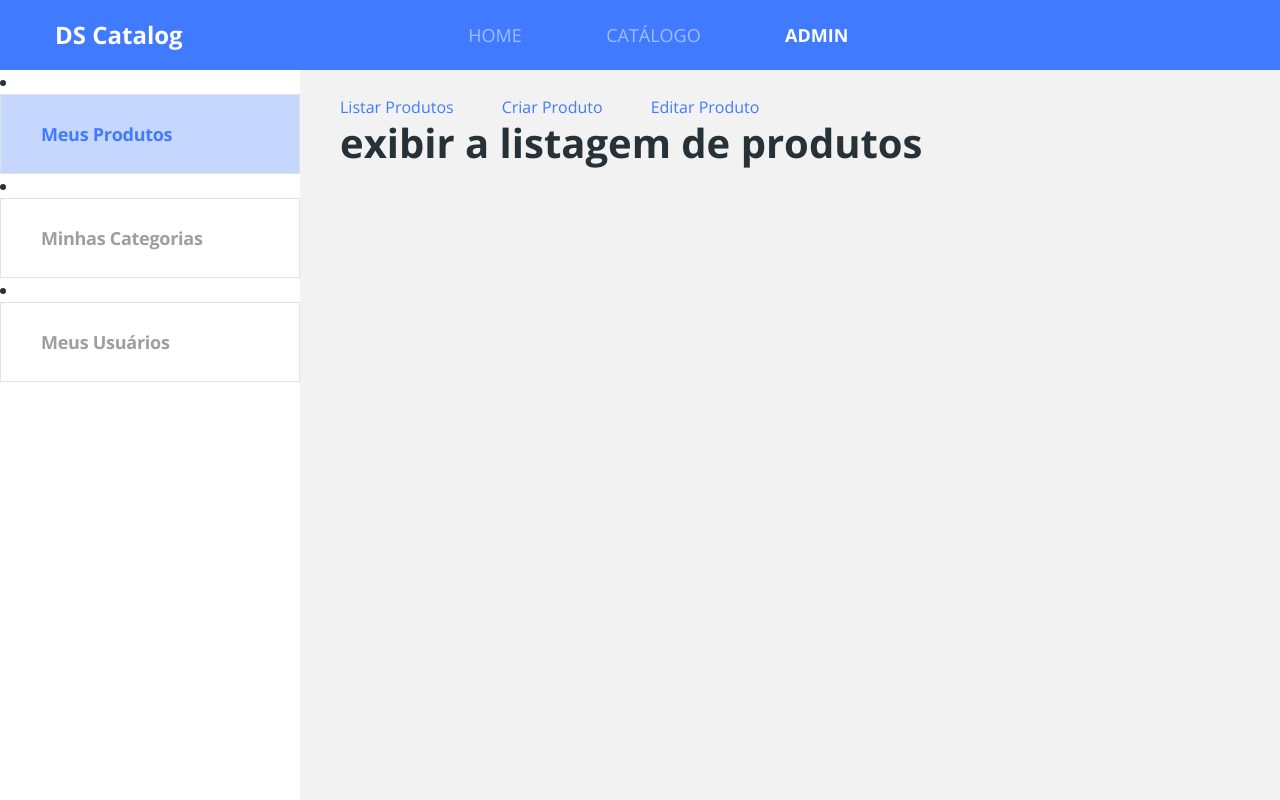
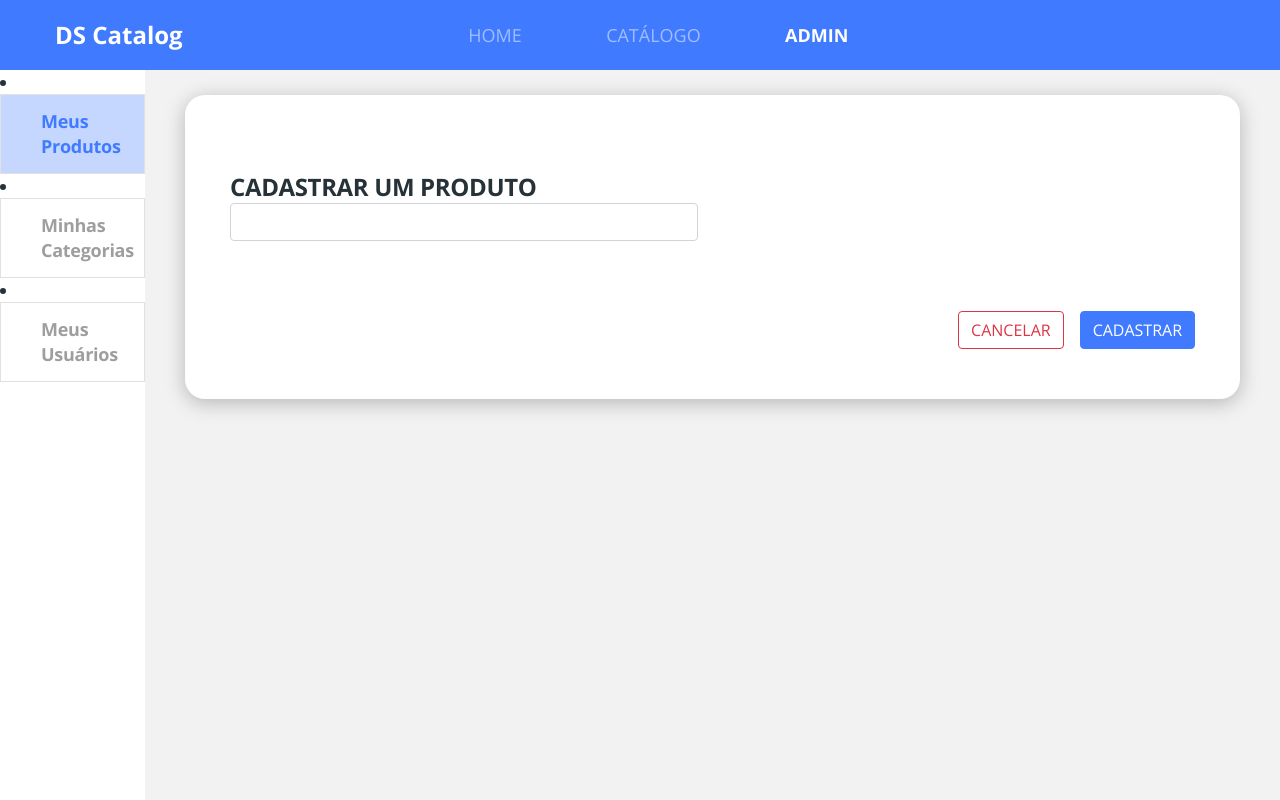
Before and after one commit to thiago-vcosta/dscatalog-bootcamp, a React (Create React App) app in the folder front-web/: page /admin/products/create in a window 1280 px wide. Before the commit this address led to /admin/products. Built offline with nearby package versions, Linux system fonts and the light colour scheme.

Commit message:
Add base admin form structure

```diff
--- a/front-web/src/Routes.tsx
+++ b/front-web/src/Routes.tsx
@@ -5,6 +5,7 @@
 import Catalog from './pages/Catalog';
 import ProductDetails from './pages/Catalog/components/ProductDetails';
 import Home from './pages/Home';
+
 
 const Routes = () => (
   <BrowserRouter>
@@ -19,14 +20,12 @@
       <Route path="/products/:productId">
         <ProductDetails />
       </Route>
+      <Redirect from="admin" to="/admin/products" exact/>
       <Route path="/admin">
-        <Redirect to="/admin/products" />
         <Admin />
       </Route>
-
     </Switch>
   </BrowserRouter>
-
 );
 
 export default Routes;
--- /dev/null
+++ b/front-web/src/pages/Admin/components/BaseForm/index.tsx
@@ -0,0 +1,36 @@
+import React from 'react';
+import { useHistory } from 'react-router-dom';
+import './styles.scss';
+
+type Props = {
+  title: string;
+  children: React.ReactNode;
+}
+
+const BaseForm = ({ title, children }: Props) => {
+  const history = useHistory();
+  const handleCancel = () => {
+    history.push('./')
+  }
+  return (
+    <div className="admin-base-form card-base-20">
+      <h1 className="base-form-title">
+        {title}
+      </h1>
+      {children}
+      <div className="base-form-actions">
+        <button
+          className="btn btn-outline-danger border-radius-10 mr-3"
+          onClick={handleCancel}
+        >
+          CANCELAR
+        </button>
+        <button className="btn btn-primary border-radius-10">
+          CADASTRAR
+        </button>
+      </div>
+    </div>
+  )
+}
+
+export default BaseForm;
--- /dev/null
+++ b/front-web/src/pages/Admin/components/BaseForm/styles.scss
@@ -0,0 +1,17 @@
+.admin-base-form {
+  padding: 75px 45px 50px 45px;
+  width: 1055px;
+}
+
+.base-form-title {
+  font-size: 24px;
+  line-height: 33px;
+  letter-spacing: -0.015em;
+  color: #263238;
+  text-transform: uppercase;
+}
+
+.base-form-actions {
+  margin-top: 70px;
+  text-align: right;
+}
--- /dev/null
+++ b/front-web/src/pages/Admin/components/Products/Form/index.tsx
@@ -0,0 +1,17 @@
+import React from 'react';
+import BaseForm from '../../BaseForm';
+import './styles.scss';
+
+const Form = () => {
+  return (
+    <BaseForm title="CADASTRAR UM PRODUTO">
+      <div className="row">
+        <div className="col-6">
+          <input type="text" className="form-control" />
+        </div>
+      </div>
+    </BaseForm>
+  )
+}
+
+export default Form;
--- /dev/null
+++ b/front-web/src/pages/Admin/components/Products/List/index.tsx
@@ -0,0 +1,19 @@
+import React from 'react';
+import { useHistory } from 'react-router-dom';
+
+const List = () => {
+  const history = useHistory();
+
+  const handleCreate = () => {
+    history.push('/admin/products/create');
+  }
+  return (
+    <div className="admin-products-list">
+      <button className="btn btn-primary btn-lg" onClick={handleCreate}>
+          ADICIONAR
+      </button>
+    </div>
+  )
+}
+
+export default List;
--- a/front-web/src/pages/Admin/components/Products/index.tsx
+++ b/front-web/src/pages/Admin/components/Products/index.tsx
@@ -1,24 +1,17 @@
 import React from 'react';
-import { Link, Route, Switch } from 'react-router-dom';
+import List from './List';
+import { Route, Switch } from 'react-router-dom';
+import Form from './Form';
 
 const Products = () => {
   return (
     <div>
-      <Link to="/admin/products" className="mr-5">
-        Listar Produtos
-      </Link>
-      <Link to="/admin/products/create" className="mr-5">
-        Criar Produto
-      </Link>
-      <Link to="/admin/products/10" className="mr-5">
-        Editar Produto
-      </Link>
       <Switch>
         <Route path="/admin/products" exact>
-          <h1>exibir a listagem de produtos</h1>
+          <List />
         </Route>
         <Route path="/admin/products/create">
-          <h1>criar novo produto</h1>
+          <Form />
         </Route>
         <Route path="/admin/products/:productId">
           <h1>editar um produto</h1>
```
Also changed, not shown: front-web/src/pages/Admin/components/Products/Form/styles.scss (added), 1 other file (tests, documents, lock files or other folders).
